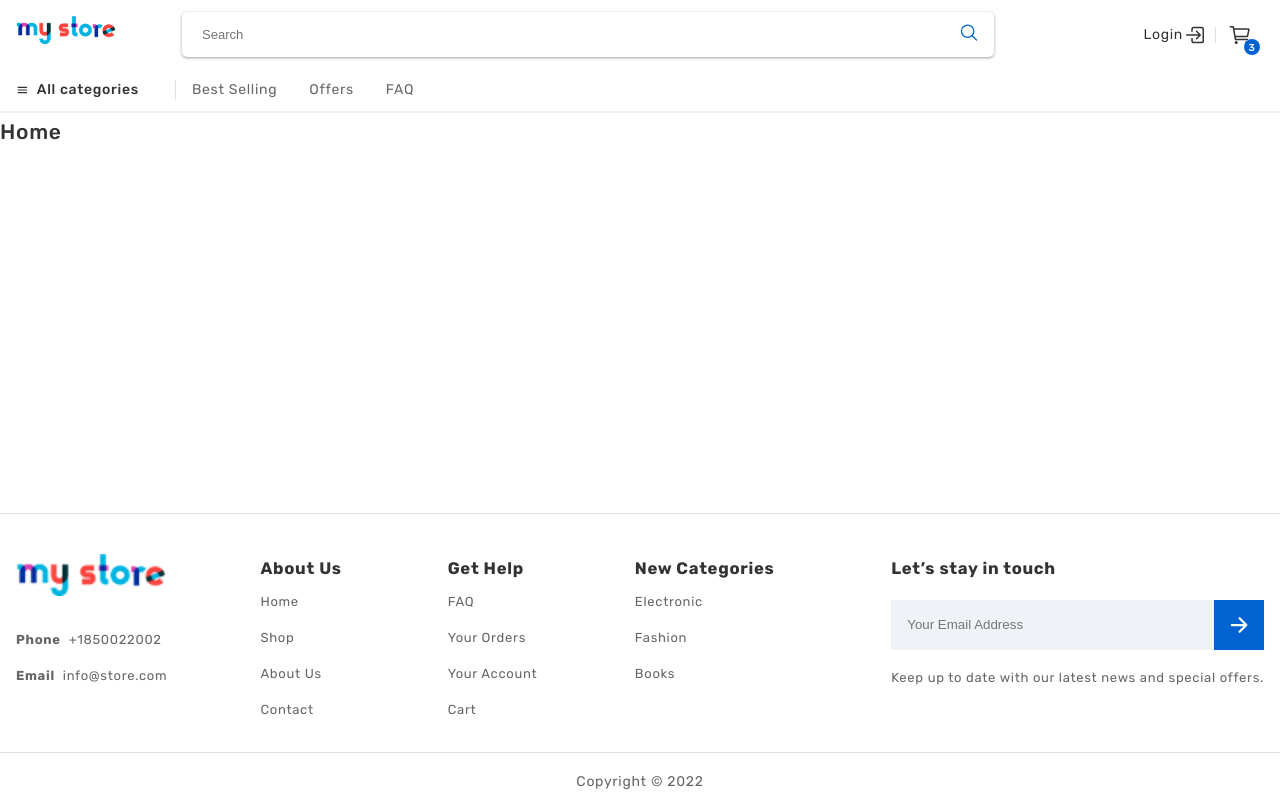
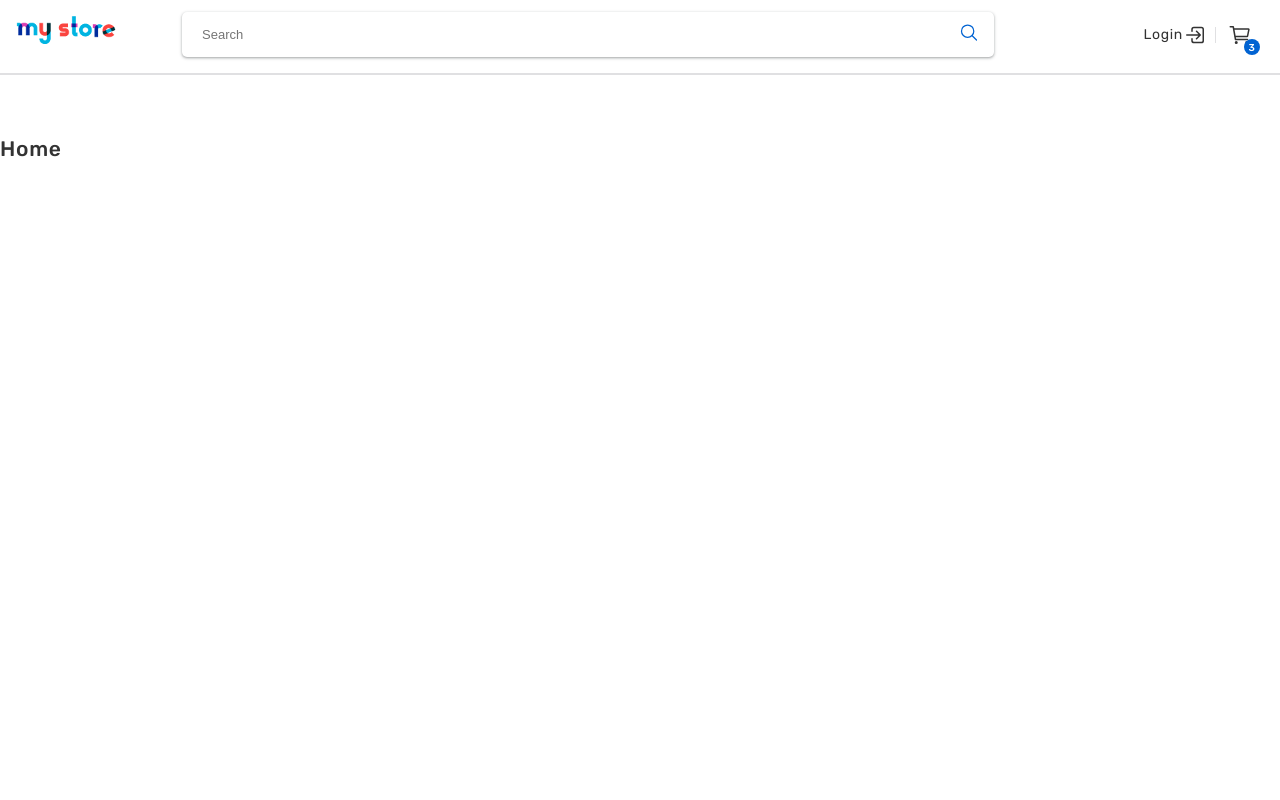
Before and after one commit to yousef-bigdeli/my-store, a React (Create React App) app: page / in a window 1280 px wide. Shown: the top 800 px of the page. Built offline with nearby package versions, Linux system fonts and the light colour scheme.

Commit message:
feat/layout: Fixed header on top of the screen

```diff
--- a/src/Layout/Layout.scss
+++ b/src/Layout/Layout.scss
@@ -1,5 +1,9 @@
 @import "../styles/variables.scss";
 
 main {
-  min-height: 50vh;
+  min-height: 150vh;
+  padding-top: 1.6rem;
+  @include response(desktop) {
+    padding-top: 13rem;
+  }
 }
--- a/src/components/Header/Navigation/Navigation.jsx
+++ b/src/components/Header/Navigation/Navigation.jsx
@@ -1,4 +1,4 @@
-import { useState } from "react";
+import { useState, useEffect, useRef } from "react";
 import { NavLink } from "react-router-dom";
 import Categories from "./Categories";
 
@@ -15,6 +15,11 @@ const menuItems = [
 const Navigation = () => {
   const [menuHoverStyles, setMenuHoverStyles] = useState({ maxWidth: 0 });
   const [isShowMenu, setIsShowMenu] = useState(false); // show categories list on desktop menu & toggle menu on mobile
+  const [navbarVisibleScroll, _setNavbarVisibleOnScroll] = useState({
+    prevPageOffset: window.pageYOffset,
+    visible: true,
+  });
+  const prevPageOffsetRef = useRef(navbarVisibleScroll.prevPageOffset);
 
   const handleShowMenu = (value) => {
     setIsShowMenu(value);
@@ -29,7 +34,9 @@ const Navigation = () => {
             className={`${styles.navList__item} `}
             data-id="nav-item"
           >
-            <NavLink to={item.to} onClick={() => handleShowMenu(false)}>{item.title}</NavLink>
+            <NavLink to={item.to} onClick={() => handleShowMenu(false)}>
+              {item.title}
+            </NavLink>
           </li>
         ))}
       </ul>
@@ -40,11 +47,10 @@ const Navigation = () => {
     // for menu items in desktop navigation
     const target = e.target.parentElement;
     const id = target.dataset.id;
-    const { width, height, left, top } = target.getBoundingClientRect();
+    const { width, left } = target.getBoundingClientRect();
     const style = {
       maxWidth: width,
       left,
-      top: top + height,
     };
 
     if (type === "show") {
@@ -57,6 +63,24 @@ const Navigation = () => {
       setMenuHoverStyles((prevstete) => ({ ...prevstete, maxWidth: 0 }));
     }
   };
+
+  // The event listener doesn't have access to states. use Ref and another setState for handle state on the event handler function
+  const setNavbarVisibleOnScroll = (val) => {
+    prevPageOffsetRef.current = val.prevPageOffset;
+    _setNavbarVisibleOnScroll(val);
+  };
+
+  const showNavigationHandler = () => {
+    const prevPageOffset = prevPageOffsetRef.current;
+    const currentPageOffset = window.pageYOffset;
+    const visible = prevPageOffset > currentPageOffset;
+    setNavbarVisibleOnScroll({ prevPageOffset: currentPageOffset, visible });
+  };
+
+  useEffect(() => {
+    window.addEventListener("scroll", showNavigationHandler);
+    return () => window.removeEventListener("scroll", showNavigationHandler);
+  }, []);
 
   return (
     <>
@@ -83,17 +107,20 @@ const Navigation = () => {
           {getMenuList(menuItems)}
           <div className={styles.categoriesWrapper}>
             <p>All Categories</p>
-            <Categories type="mobile" handleShowMenu={handleShowMenu}/>
+            <Categories type="mobile" handleShowMenu={handleShowMenu} />
           </div>
         </div>
       </div>
 
       {/* Desktop menu */}
       <nav
-        className={styles.desktopMenu}
+        className={`${styles.desktopMenu} ${
+          navbarVisibleScroll.visible ? styles.show : ""
+        }`}
         onMouseOver={(e) => handleNavMouseOver(e, "show")}
         onMouseLeave={(e) => handleNavMouseOver(e, "hide")}
       >
+        <div className={styles.menuWrapper}>
           <div
             data-id="nav-category"
             className={`${styles.categories}`}
@@ -111,8 +138,9 @@ const Navigation = () => {
             </div>
           </div>
           {getMenuList(menuItems)}
+        </div>
+      </nav>
       <span className={styles.hoverEffect} style={menuHoverStyles}></span>
-      </nav>
     </>
   );
 };
--- a/src/components/Header/Navigation/Navigation.module.scss
+++ b/src/components/Header/Navigation/Navigation.module.scss
@@ -17,6 +17,7 @@
     font-size: 2.5rem;
     color: $primaryTextColor;
     cursor: pointer;
+    z-index: 100;
     @include response(desktop) {
       display: none;
     }
@@ -95,8 +96,21 @@
 .desktopMenu {
   display: none;
   margin: 0 16px;
+  transform: translateY(-42px);
+  max-height: 0;
+  transition: all 0.3s ease-in-out;
   @include response(desktop) {
     display: flex;
+  }
+
+  &.show {
+    transform: translateY(0);
+    max-height: 42px;
+  }
+
+  .menuWrapper {
+    display: flex;
+    align-items: center;
   }
 
   .categories {
@@ -141,12 +155,12 @@
       }
     }
   }
-
+}
 .hoverEffect {
   display: block;
   width: 100%;
   position: absolute;
-    bottom: 0;
+  top: 100%;
   left: 0;
   max-width: 0;
   height: 2px;
@@ -154,4 +168,3 @@
   background-color: $primaryColor;
   pointer-events: none;
 }
-}
--- a/src/containers/Header/Header.jsx
+++ b/src/containers/Header/Header.jsx
@@ -10,7 +10,7 @@ import { IoLogInOutline, IoPerson } from "react-icons/io5";
 
 const Header = () => {
   return (
-    <header style={{ borderBottom: "2px solid #f0f0f1" }}>
+    <header className={styles.headerWrapper}>
       <div className="container">
         <div className={styles.header}>
           <div className={styles.logoWrapper}>
--- a/src/containers/Header/Header.module.scss
+++ b/src/containers/Header/Header.module.scss
@@ -1,10 +1,24 @@
 @import "../../styles/variables.scss";
+
+.headerWrapper {
+  position: relative;
+  width: 100%;
+  border-bottom: 2px solid $borderColor;
+  background-color: #fff;
+
+  @include response(desktop) {
+    position: fixed;
+  }
+}
 
 .header {
   position: relative;
   display: flex;
   flex-direction: column;
-  padding: 12px 16px;
+  padding: 12px 16px 16px;
+  z-index: 100;
+  background-color: #fff;
+
   @include response(desktop) {
     flex-direction: row;
     align-items: center;
```
Lines whose indentation alone changed are shown as unchanged.
